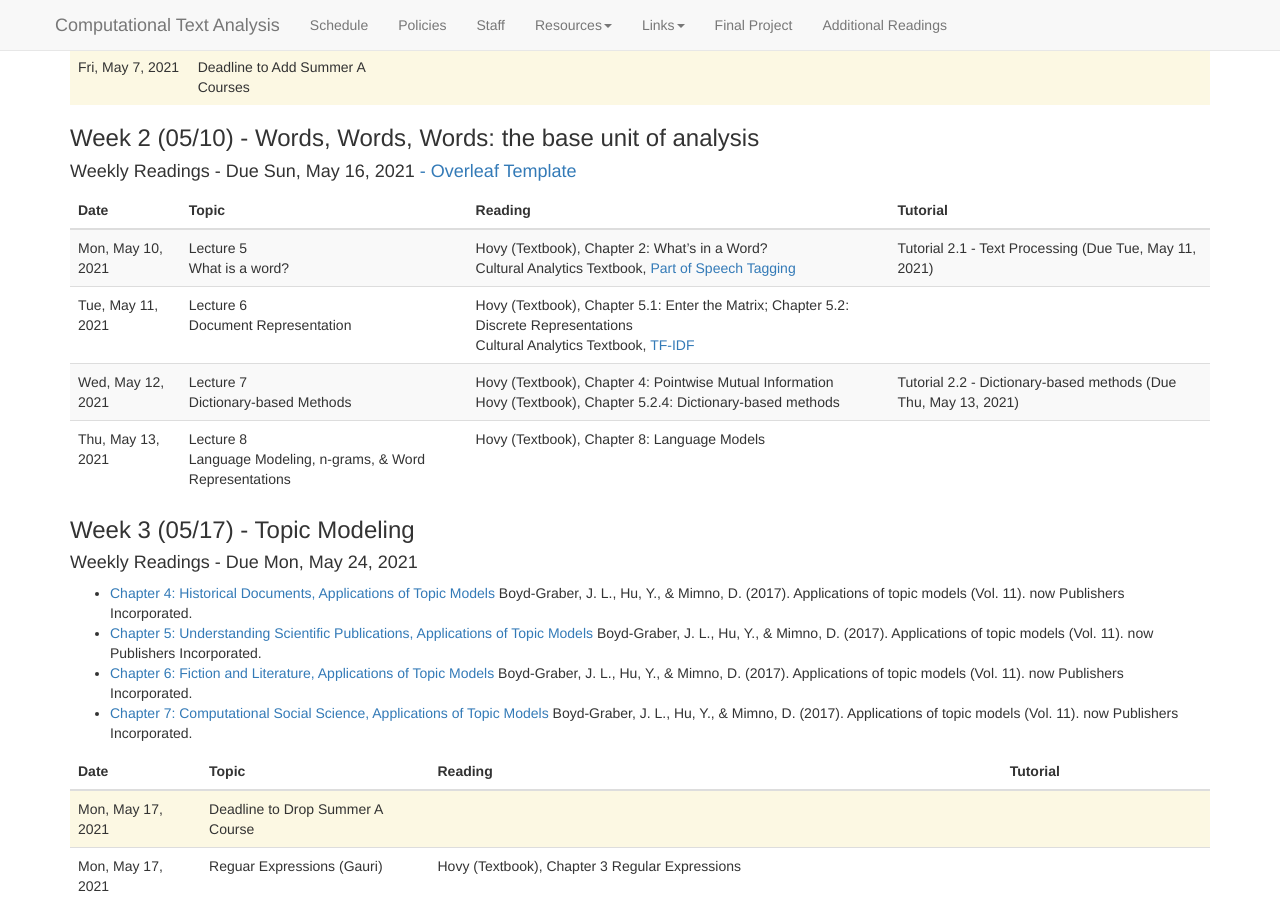
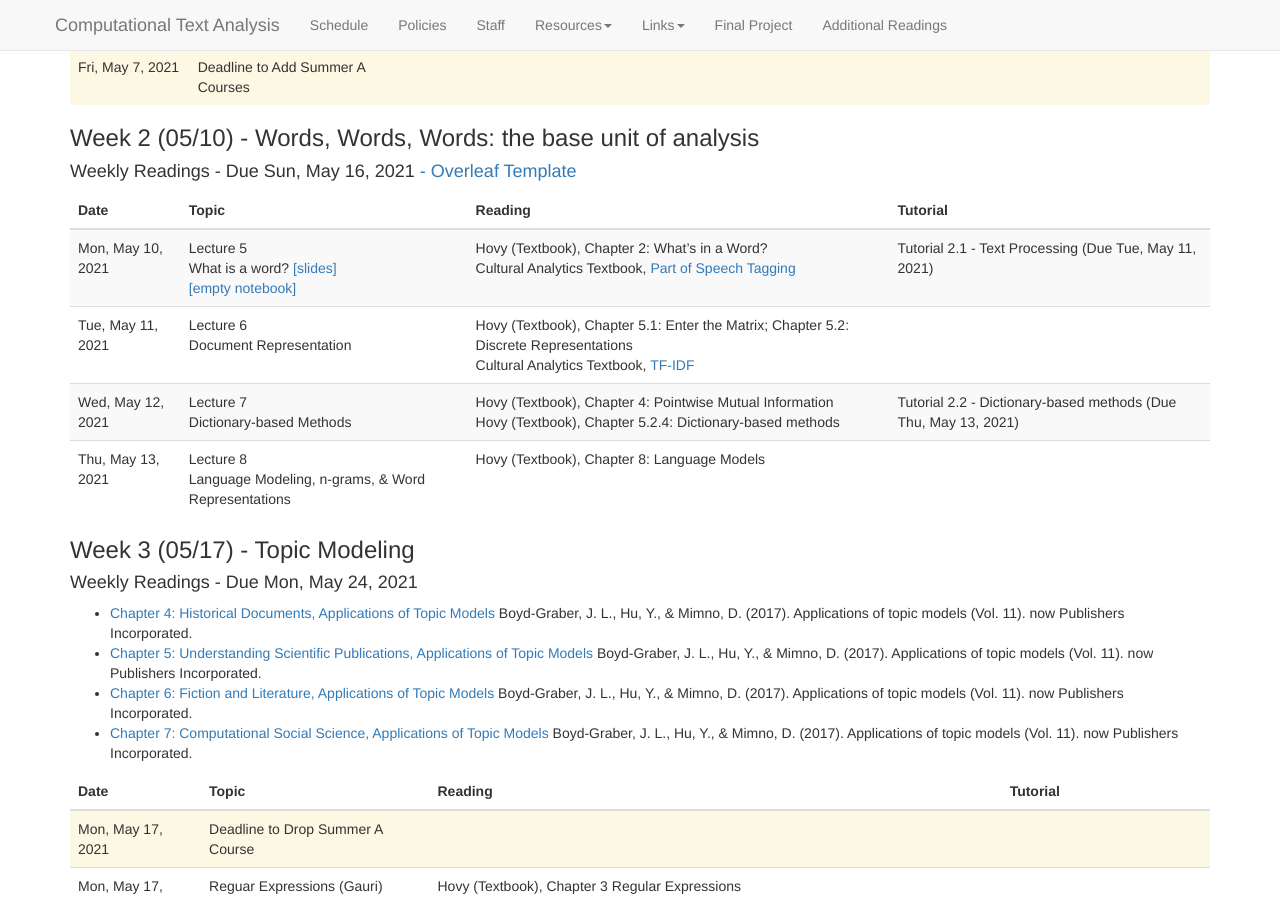
Before and after one commit to BC-COMS-2710/BC-COMS-2710.github.io, a Jekyll site: the page built from schedule.md, in a window 1280 px wide and 900 px high, scrolled down 941 px. Built offline with Jekyll 4.4.1, drawn with Linux system fonts in a browser that asks for light colours; nearby versions of some CDN libraries.

Commit message:
Schedule: lecture 5

```diff
--- a/_data/schedule.yaml
+++ b/_data/schedule.yaml
@@ -112,6 +112,8 @@
     -
       date: 2021-05-10
       title: Lecture 5 <br> What is a word?
+      slides: slides/05-words.pdf
+      notebook: https://coms2710.columbiajupyter2.org/hub/user-redirect/git-pull?repo=https%3A%2F%2Fgithub.com%2FBC-COMS-2710%2Fsummer21-material&urlpath=lab%2Ftree%2Fsummer21-material%2Fdemo%2FDemo05.ipynb&branch=master
       readings:
         -
           title: "Chapter 2: What’s in a Word?"
```
Also changed, not shown: 1 other file.
